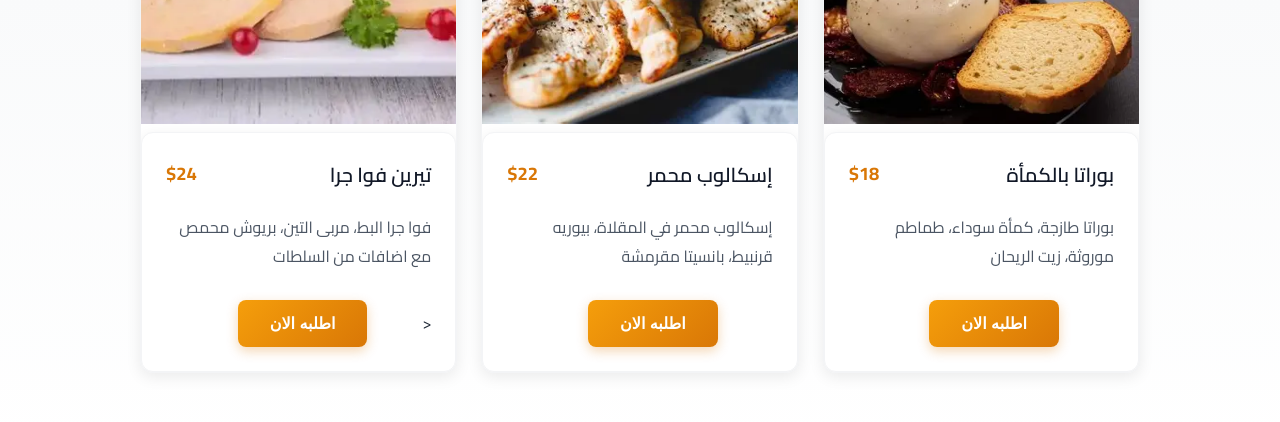
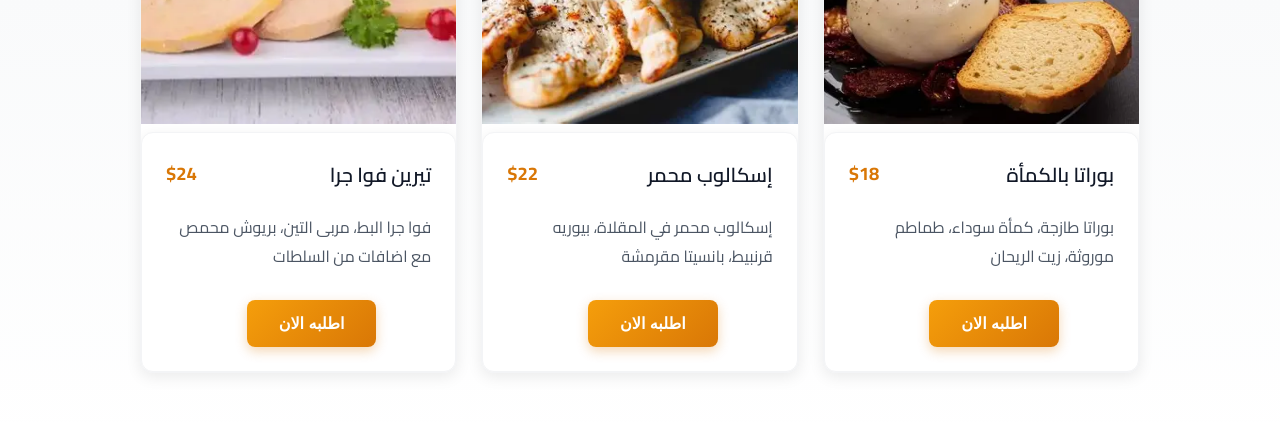
Before and after one commit to endmohamedtarek12/-_-, a plain HTML site: page index.html in a window 1280 px wide. Shown: the part 1260-1682 px from the top of the page. Drawn offline with Linux system fonts and the light colour scheme.

Commit message:
Update index.html

```diff
--- a/index.html
+++ b/index.html
@@ -139,7 +139,7 @@
                             </div>
                             <p>فوا جرا البط، مربى التين، بريوش محمص مع اضافات من السلطات </p>
                              <br>
-                              <<button style="text-align: center;    margin-right: 55px;
+                              <button style="text-align: center;    margin-right: 55px;
 " class="btn-primary desktop-only" onclick="handleOrder('تورين فورا جرا', '$24')">
                     اطلبه الان
                 </button>
```
